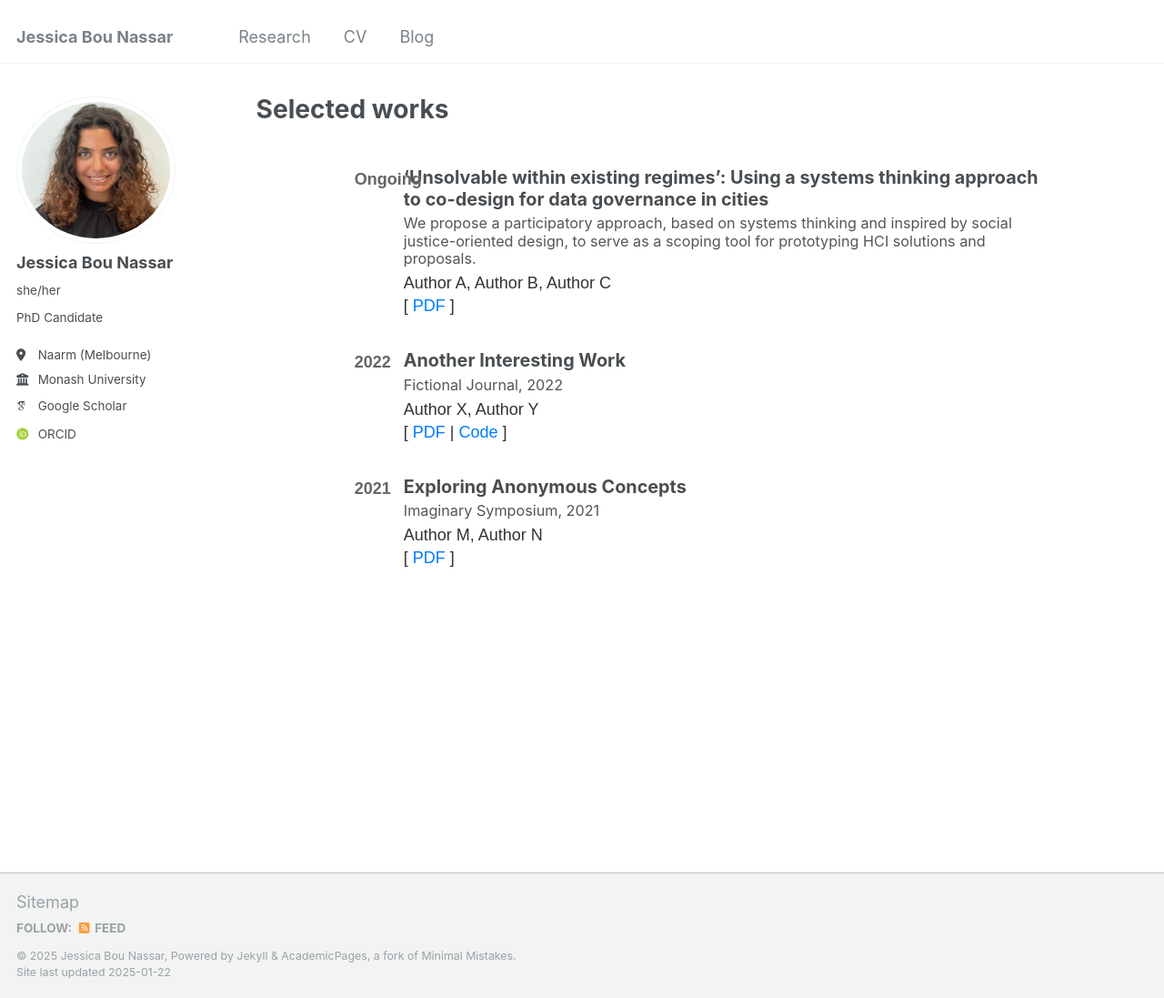
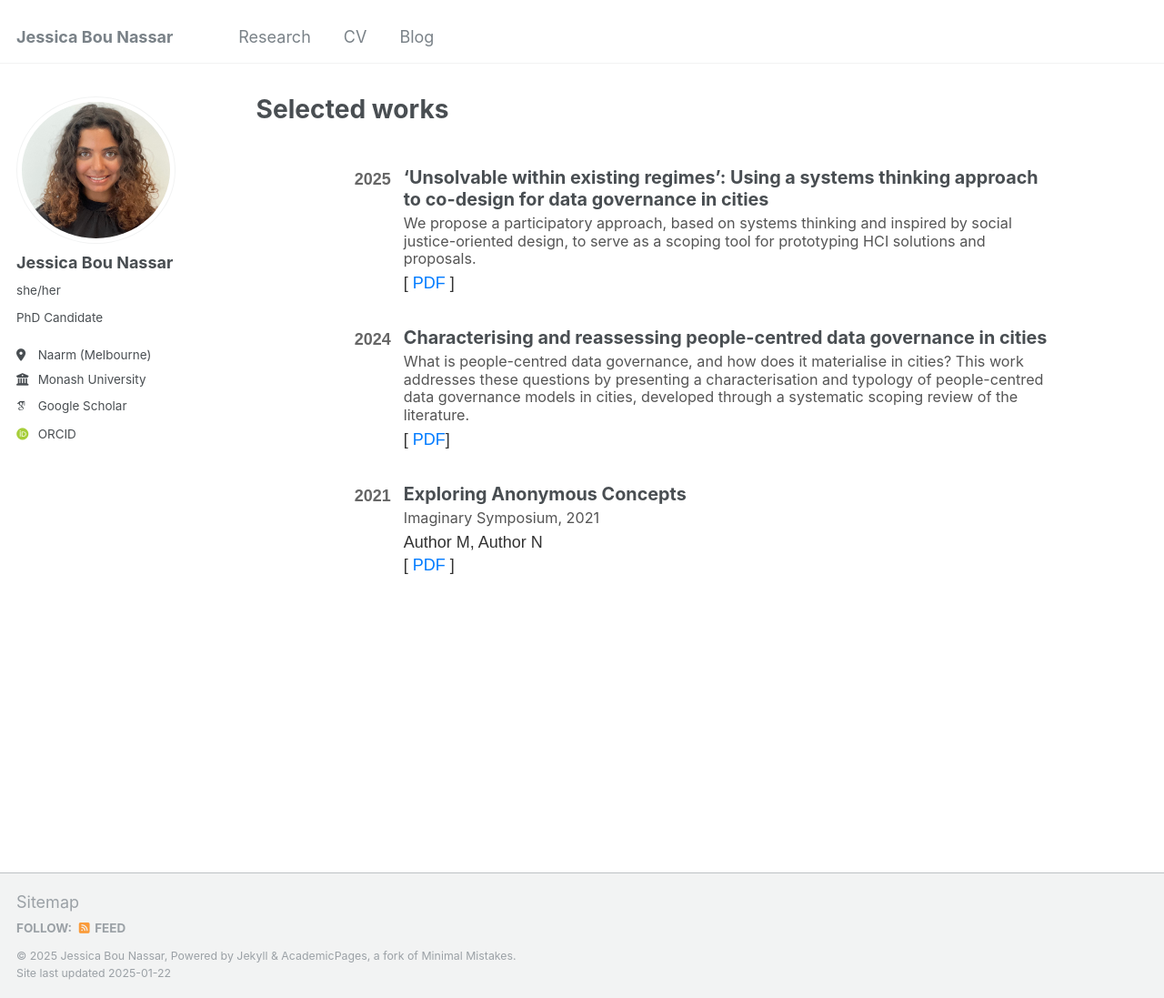
Before and after one commit to jessicabounassar/jessicabounassar.github.io, a Jekyll site: the page built from _pages/publications.html, in a window 1280 px wide and 1097 px high. Shown: the whole window at 91% size. Built offline with Jekyll 4.4.1, drawn with Linux system fonts in a browser that asks for light colours; some web fonts are replaced.

Commit message:
Update publications.html

```diff
--- a/_pages/publications.html
+++ b/_pages/publications.html
@@ -83,28 +83,26 @@ author_profile: true
     <ul class="publication-list">
       <!-- Example Publication #1 -->
       <li>
-        <span class="time">Ongoing</span>
+        <span class="time">2025</span>
         <h4>
           ‘Unsolvable within existing regimes’: Using a systems thinking approach to co-design for data governance in cities
           <span> We propose a participatory approach, based on systems thinking and inspired by social justice-oriented design, to serve as a scoping tool for prototyping HCI solutions and proposals.</span>
         </h4>
         <p>
-          Author A, Author B, Author C<br>
           [ <a href="https://example.com/paper1.pdf">PDF</a> ]
         </p>
       </li>
 
       <!-- Example Publication #2 -->
       <li>
-        <span class="time">2022</span>
+        <span class="time">2024</span>
         <h4>
-          Another Interesting Work
-          <span>Fictional Journal, 2022</span>
+          Characterising and reassessing people-centred data governance in cities
+          <span>What is people-centred data governance, and how does it materialise in cities? This work addresses these questions by presenting a characterisation and typology of people-centred data governance models in cities, developed through a systematic scoping review of the literature.</span>
         </h4>
         <p>
-          Author X, Author Y<br>
-          [ <a href="https://example.com/paper2.pdf">PDF</a> |
-            <a href="https://example.com/code2">Code</a> ]
+
+          [ <a href="https://www.frontiersin.org/journals/sustainable-cities/articles/10.3389/frsc.2024.1518618/full">PDF</a>]
         </p>
       </li>
 
```
